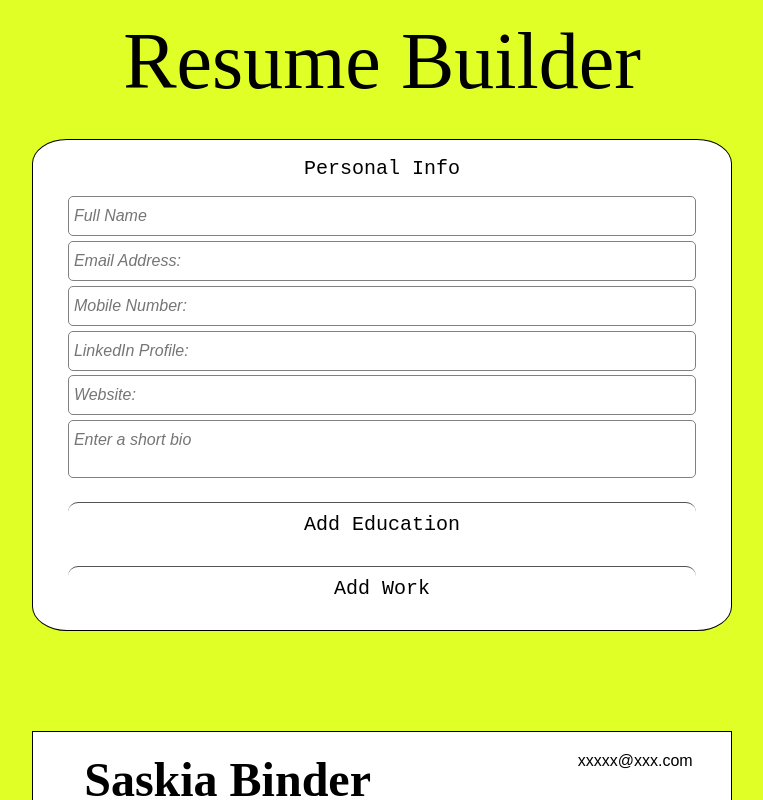
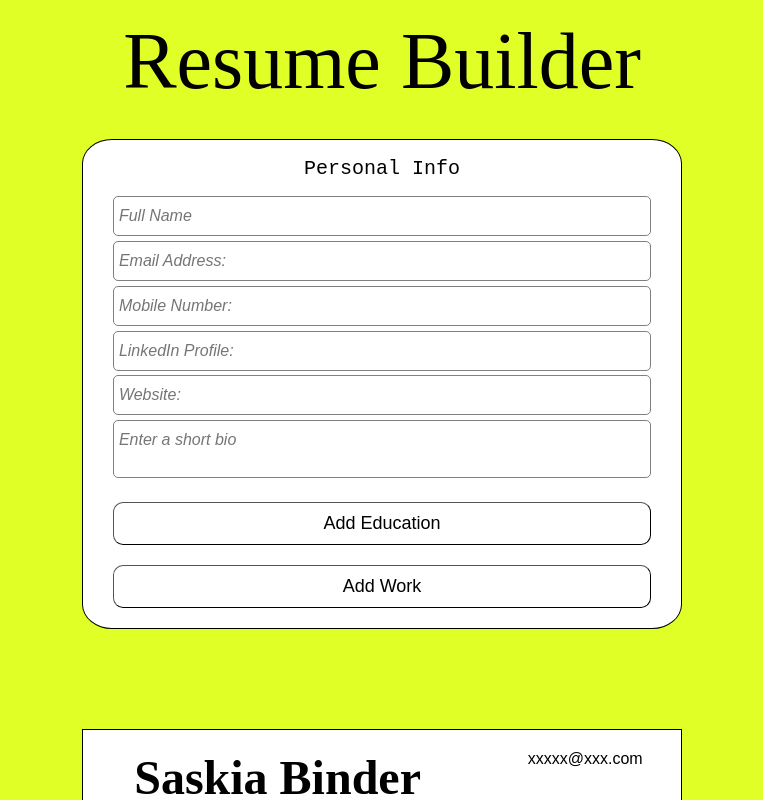
Before and after one commit to saskiabt/react-resume-app, a React (Create React App) app: page / in a window 1280 px wide. Shown: the top 800 px of the page, without its empty margins (258-1021 px from the left). Built offline with nearby package versions, Linux system fonts and the light colour scheme; a web font is replaced by a local one.

Commit message:
final styling updates for today

```diff
--- a/src/App.css
+++ b/src/App.css
@@ -50,7 +50,7 @@ body {
 .Output {
   display: flex;
   flex-direction: column;
-  max-width: 700px;
+  max-width: 600px;
   width: 85vw;
   height: -webkit-fit-content;
   height: -moz-fit-content;
--- a/src/App.scss
+++ b/src/App.scss
@@ -56,7 +56,7 @@ body {
 .Output {
   display: flex;
   flex-direction: column;
-  max-width: 700px;
+  max-width: 600px;
   width: 85vw;
   height: fit-content;
   border: 0.5px solid black;
--- a/src/styles/Form.css
+++ b/src/styles/Form.css
@@ -15,16 +15,17 @@
   border-radius: 10px;
   background-color: white;
   transition: ease-in 0.2s;
-  border-width: 0.8px;
-  border-left: 0;
-  border-right: 0;
-  border-bottom: 0;
+  border-width: 1px;
   font-family: monospace;
   font-weight: 400;
-  font-size: x-large;
+  font-family: "balto", sans-serif;
+  background-color: white;
+  font-size: large;
 }
 .Form .submit-button:hover {
-  background-color: rgba(254, 136, 136, 0.6117647059);
+  border-width: 5px;
+  border-color: #98a6ff;
+  border-style: double;
 }
 
 .form-wrapper {
@@ -121,14 +122,16 @@ textarea {
   font-size: 16px;
   margin: 4px 2px;
   opacity: 100%;
-  transition: 0.3s;
+  transition: ease-in-out 0.2s;
   display: inline-block;
   text-decoration: none;
   cursor: pointer;
   border-radius: 5px;
 }
 .form-button-container button:hover {
-  opacity: 0.6;
+  border-width: 5px;
+  border-color: #98a6ff;
+  border-style: double;
 }
 
 .form-header-container {
--- a/src/styles/Form.scss
+++ b/src/styles/Form.scss
@@ -16,16 +16,20 @@ $salmon: #fe88889c;
     border-radius: 10px;
     background-color: white;
     transition: ease-in 0.2s;
-    border-width: 0.8px;
-    border-left: 0;
-    border-right: 0;
-    border-bottom: 0;
+    border-width: 1px;
+    // border-left: 0;
+    // border-right: 0;
+    // border-bottom: 0;
     font-family: monospace;
     font-weight: 400;
-    font-size: x-large;
+    font-family: "balto", sans-serif;
+    background-color: white;
+    font-size: large;
 
     &:hover {
-      background-color: $salmon;
+      border-width: 5px;
+      border-color: #98a6ff;
+      border-style: double;
     }
   }
 }
@@ -103,14 +107,18 @@ textarea {
     font-size: 16px;
     margin: 4px 2px;
     opacity: 100%;
-    transition: 0.3s;
+    transition: ease-in-out 0.2s;
     display: inline-block;
     text-decoration: none;
     cursor: pointer;
     border-radius: 5px;
 
     &:hover {
-      opacity: 0.6;
+      // transform: scale(1.1);
+      // background-color: lightyellow;
+      border-width: 5px;
+      border-color: #98a6ff;
+      border-style: double;
     }
   }
 }
```
Also changed, not shown: 1 other file (tests, documents, lock files or other folders).
